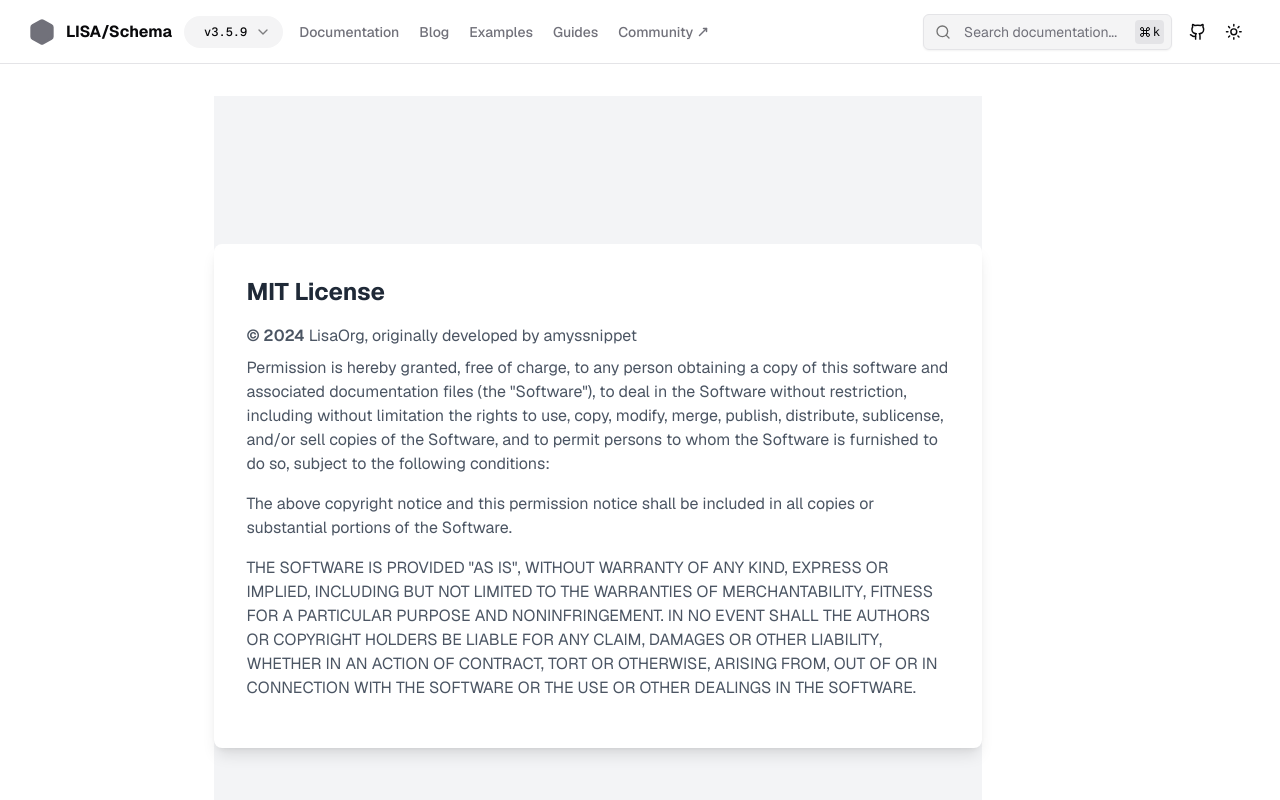
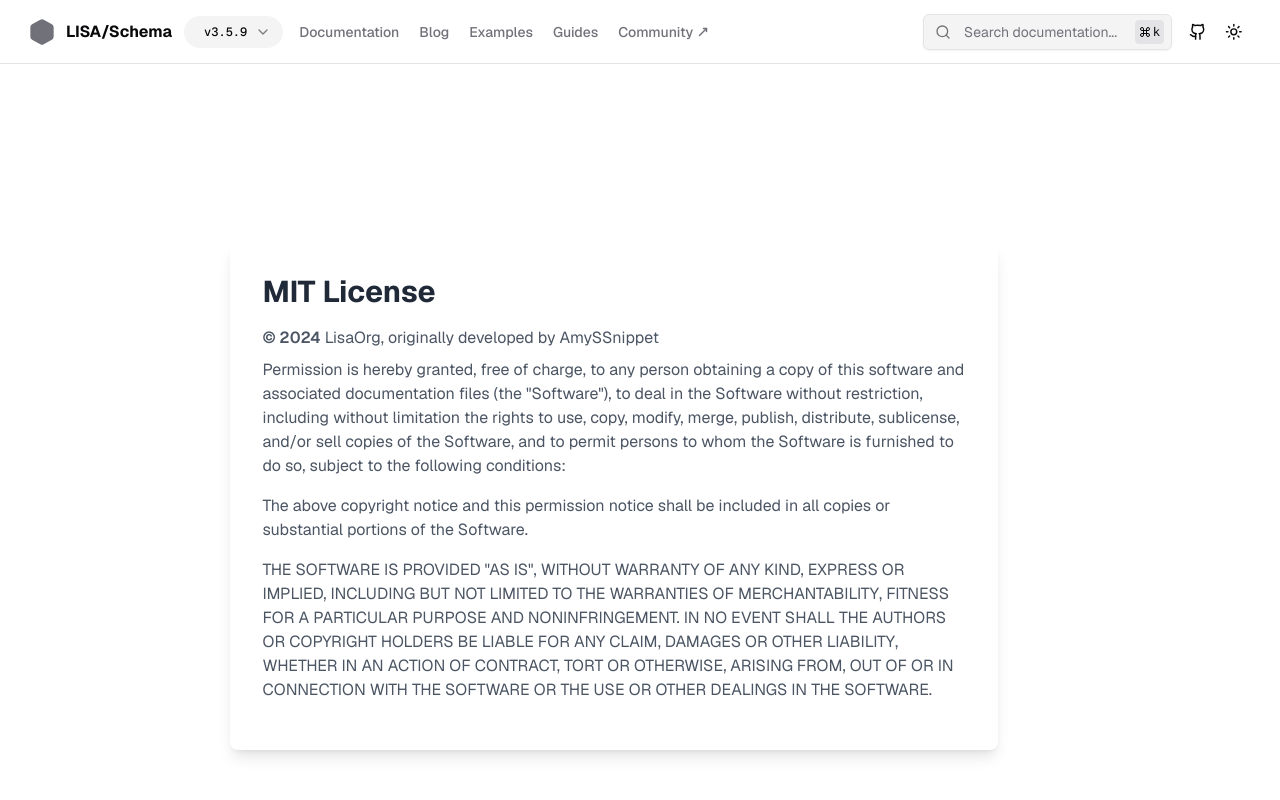
Before and after one commit to bradcn/schemadocv2, a Next.js app: page /license in a window 1280 px wide. Shown: the top 800 px of the page. Built offline with nearby package versions, Linux system fonts and the light colour scheme.

Commit message:
Update page.tsx

```diff
--- a/app/license/page.tsx
+++ b/app/license/page.tsx
@@ -1,29 +1,30 @@
+// app/license/page.tsx
+
 import React from 'react';
-import Link from 'next/link';
 
 const LicensePage = () => {
   return (
-    <div className="bg-gray-100 flex items-center justify-center min-h-screen">
-      <div className="bg-white shadow-lg rounded-lg p-8 max-w-3xl mx-auto">
-        <h1 className="text-2xl font-bold text-gray-800 mb-4">MIT License</h1>
+    <div className="flex items-center justify-center min-h-screen bg-white dark:bg-gray-900 px-4">
+      <div className="bg-white dark:bg-gray-800 shadow-lg rounded-lg p-8 max-w-3xl w-full text-gray-800 dark:text-gray-100">
+        <h1 className="text-3xl font-bold text-gray-800 dark:text-gray-100 mb-4">MIT License</h1>
 
-        <p className="text-gray-600 mb-2">
-          <span className="font-semibold">&copy; 2024</span> LisaOrg, originally developed by amyssnippet
+        <p className="text-gray-600 dark:text-gray-300 mb-2">
+          <span className="font-semibold">&copy; 2024</span> LisaOrg, originally developed by AmySSnippet
         </p>
 
-        <p className="text-gray-600 mb-4">
+        <p className="text-gray-600 dark:text-gray-300 mb-4">
           Permission is hereby granted, free of charge, to any person obtaining a copy of this software and associated
           documentation files (the &quot;Software&quot;), to deal in the Software without restriction, including without
           limitation the rights to use, copy, modify, merge, publish, distribute, sublicense, and/or sell copies of the
           Software, and to permit persons to whom the Software is furnished to do so, subject to the following conditions:
         </p>
 
-        <p className="text-gray-600 mb-4">
+        <p className="text-gray-600 dark:text-gray-300 mb-4">
           The above copyright notice and this permission notice shall be included in all copies or substantial portions
           of the Software.
         </p>
 
-        <p className="text-gray-600 mb-4">
+        <p className="text-gray-600 dark:text-gray-300 mb-4">
           THE SOFTWARE IS PROVIDED &quot;AS IS&quot;, WITHOUT WARRANTY OF ANY KIND, EXPRESS OR IMPLIED, INCLUDING BUT NOT
           LIMITED TO THE WARRANTIES OF MERCHANTABILITY, FITNESS FOR A PARTICULAR PURPOSE AND NONINFRINGEMENT. IN NO EVENT
           SHALL THE AUTHORS OR COPYRIGHT HOLDERS BE LIABLE FOR ANY CLAIM, DAMAGES OR OTHER LIABILITY, WHETHER IN AN ACTION
```
